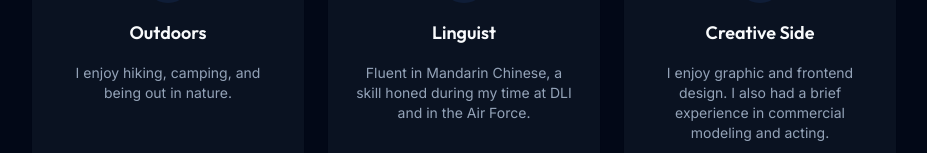
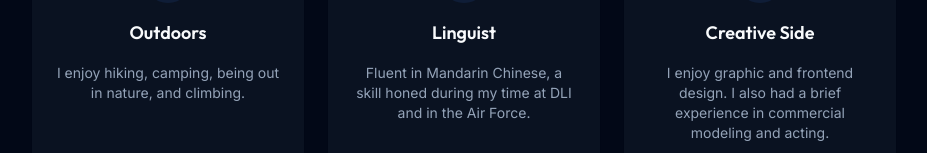
Before and after one commit to masonakdev/developer-portfolio, a React (Vite) app in the folder apps/portfolio/: page / in a window 1280 px wide. Shown: the part 2979-3132 px from the top of the page, without its empty margins (176-1103 px from the left). Built offline with nearby package versions, Linux system fonts and the light colour scheme; no server answers.

Commit message:
style(outdoors): update wording

```diff
--- a/apps/portfolio/src/components/sections/Interests.tsx
+++ b/apps/portfolio/src/components/sections/Interests.tsx
@@ -23,7 +23,7 @@ const personalHighlights = [
     {
         icon: <Mountain className="h-6 w-6" />,
         title: 'Outdoors',
-        description: 'I enjoy hiking, camping, and being out in nature.',
+        description: 'I enjoy hiking, camping, being out in nature, and climbing.',
     },
     {
         icon: <Globe className="h-6 w-6" />,
```
